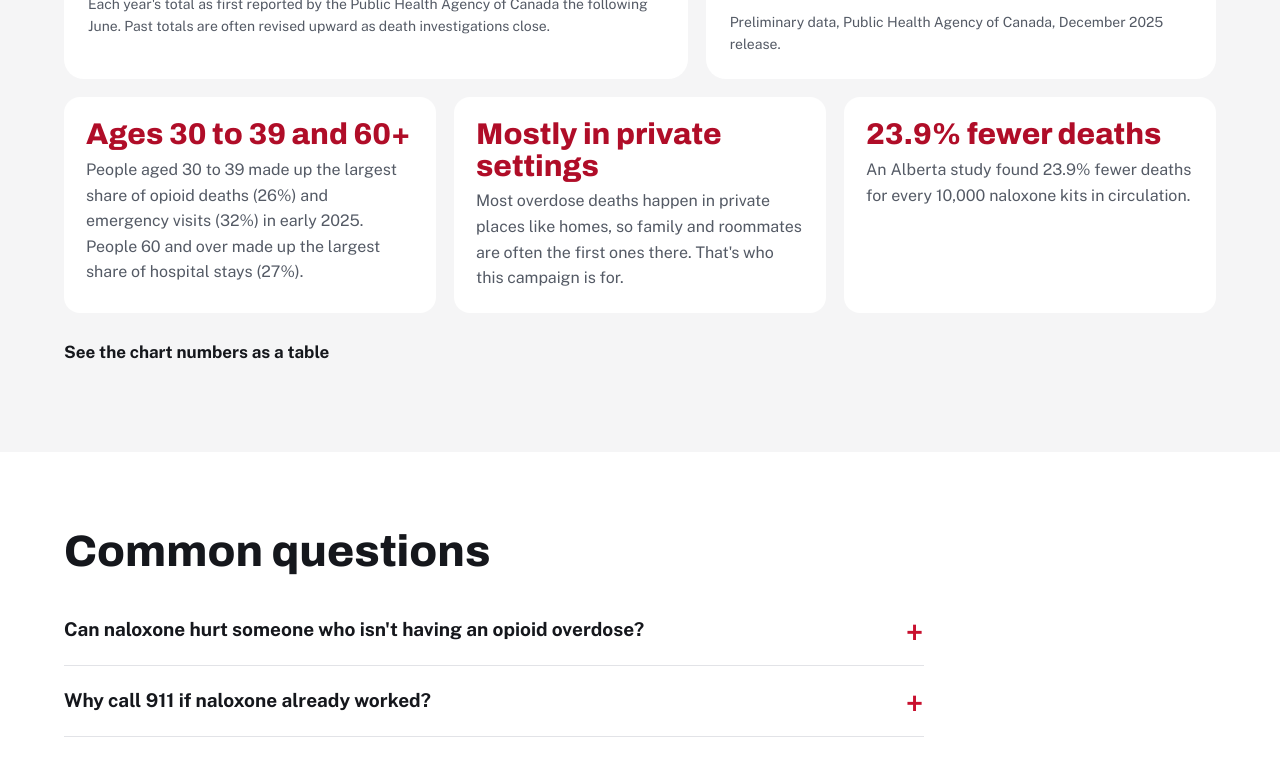
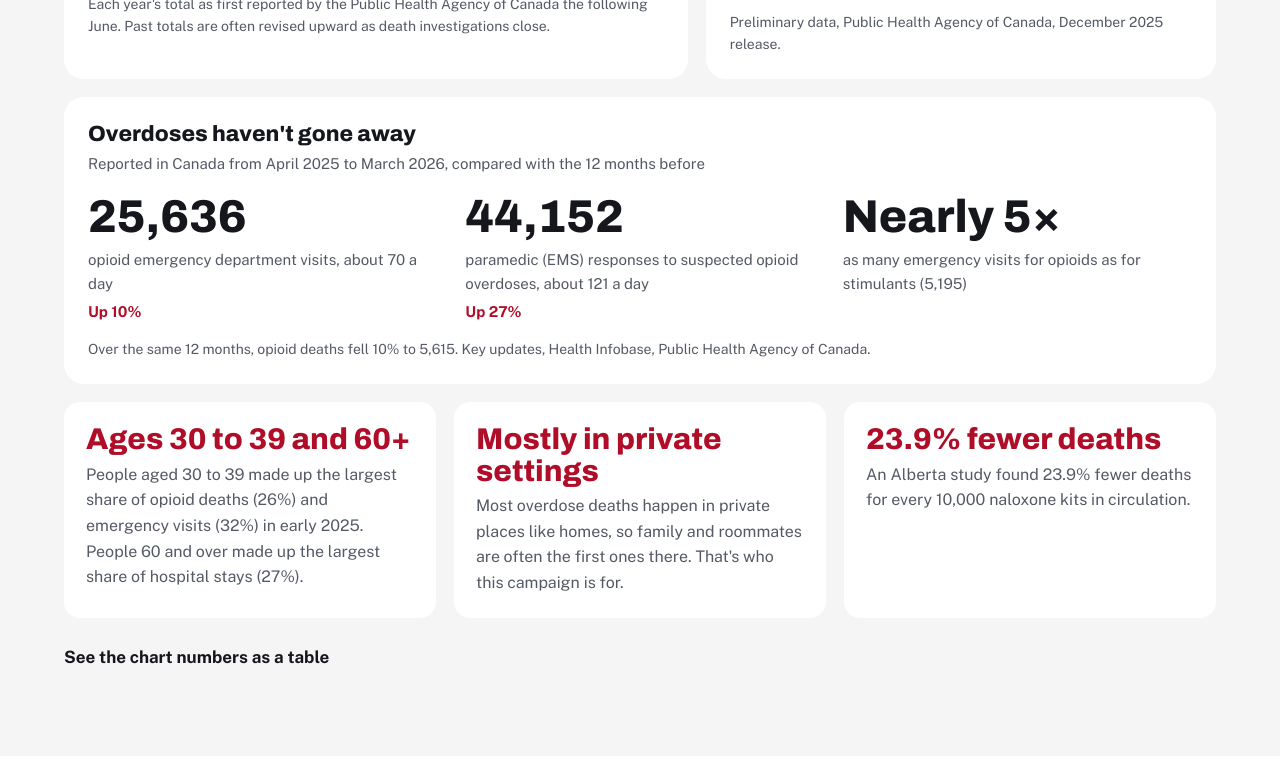
Before and after one commit to Vermicuster/ready-at-home, a plain HTML site: page index.html in a window 1280 px wide. Shown: the part 4931-5692 px from the top of the page. Drawn offline with nearby package versions, Linux system fonts and the light colour scheme.

Commit message:
Add files via upload

```diff
--- a/index.html
+++ b/index.html
@@ -122,6 +122,12 @@ input:focus,select:focus{border-color:var(--red);outline:none}
 details.tbl{margin-top:18px}details.tbl summary{cursor:pointer;font-weight:700;min-height:44px;display:flex;align-items:center}
 table{border-collapse:collapse;width:100%;font-size:15px;background:var(--bg);border-radius:12px;overflow:hidden}
 th,td{text-align:left;padding:10px 14px;border-bottom:1px solid var(--line)}td.r,th.r{text-align:right;font-variant-numeric:tabular-nums;white-space:nowrap}
+.yr12{margin-top:18px}
+.kpis{display:grid;grid-template-columns:repeat(3,minmax(0,1fr));gap:18px 28px;margin-top:18px}
+.kpis strong{display:block;font:800 clamp(34px,4vw,46px)/1 Archivo,sans-serif;font-stretch:85%}
+.kpis span{display:block;color:var(--mut);font-size:15px;margin-top:8px}
+.kpis em{display:block;font-style:normal;font-weight:700;color:var(--redtx);font-size:15px;margin-top:4px}
+@media(max-width:600px){.kpis{grid-template-columns:minmax(0,1fr)}}
 /* faq */
 .faq>div{max-width:860px}
 .faq details{border-bottom:1px solid var(--line)}
@@ -312,6 +318,16 @@ footer h3{color:#fff;font-size:20px;margin-bottom:10px}footer ol{margin:0;paddin
         <p class="note">Preliminary data, Public Health Agency of Canada, December 2025 release.</p>
       </div>
     </div>
+    <div class="panel yr12">
+      <h3>Overdoses haven't gone away</h3>
+      <p class="sub">Reported in Canada from April 2025 to March 2026, compared with the 12 months before</p>
+      <div class="kpis">
+        <div><strong>25,636</strong><span>opioid emergency department visits, about 70 a day</span><em>Up 10%</em></div>
+        <div><strong>44,152</strong><span>paramedic (EMS) responses to suspected opioid overdoses, about 121 a day</span><em>Up 27%</em></div>
+        <div><strong>Nearly 5&times;</strong><span>as many emergency visits for opioids as for stimulants (5,195)</span></div>
+      </div>
+      <p class="note">Over the same 12 months, opioid deaths fell 10% to 5,615. Key updates, Health Infobase, Public Health Agency of Canada.</p>
+    </div>
     <div class="grid3 ins">
       <div class="sign"><strong>Ages 30 to 39 and 60+</strong><p>People aged 30 to 39 made up the largest share of opioid deaths (26%) and emergency visits (32%) in early 2025. People 60 and over made up the largest share of hospital stays (27%).</p></div>
       <div class="sign"><strong>Mostly in private settings</strong><p>Most overdose deaths happen in private places like homes, so family and roommates are often the first ones there. That's who this campaign is for.</p></div>
@@ -364,7 +380,7 @@ footer h3{color:#fff;font-size:20px;margin-bottom:10px}footer ol{margin:0;paddin
         <li><a href="https://www.canada.ca/en/public-health/news/2024/06/joint-statement-from-the-co-chairs-of-the-special-advisory-committee-on-toxic-drug-poisonings--latest-national-data-on-substance-related-harms.html" target="_blank" rel="noopener">Public Health Agency of Canada, national data statement, June 2024</a> (2023 deaths)</li>
         <li><a href="https://www.canada.ca/en/public-health/news/2025/06/statement-from-the-council-of-chief-medical-officers-of-health-and-the-chief-coroners-and-chief-medical-examiners---latest-national-data-on-substan.html" target="_blank" rel="noopener">Public Health Agency of Canada, national data statement, June 2025</a> (2024 deaths)</li>
         <li><a href="https://www.canada.ca/en/public-health/news/2026/06/statement-from-the-council-of-chief-medical-officers-of-health-latest-national-data-on-substance-related-harms.html" target="_blank" rel="noopener">Public Health Agency of Canada, national data statement, June 2026</a> (2025 deaths)</li>
-        <li><a href="https://health-infobase.canada.ca/substance-related-harms/opioids-stimulants/" target="_blank" rel="noopener">Opioid- and Stimulant-related Harms in Canada, Health Infobase, December 2025</a> (accidental shares, age groups)</li>
+        <li><a href="https://health-infobase.canada.ca/substance-related-harms/opioids-stimulants/" target="_blank" rel="noopener">Opioid- and Stimulant-related Harms in Canada, Health Infobase</a> (key updates for April 2025 to March 2026; accidental shares and age groups from the December 2025 release)</li>
         <li><a href="https://www.canada.ca/en/public-health/news/2025/12/statement-from-the-council-of-chief-medical-officers-of-health---latest-national-data-on-substance-related-harms.html" target="_blank" rel="noopener">Public Health Agency of Canada, national data statement, December 2025</a> (private settings, Alberta naloxone study)</li>
         <li><a href="https://www.ontario.ca/page/get-naloxone-kits-free" target="_blank" rel="noopener">Ontario: get naloxone kits for free</a> and <a href="https://www.ontario.ca/page/ontario-take-home-naloxone-programs" target="_blank" rel="noopener">Ontario take-home naloxone programs</a></li>
         <li><a href="https://www.canada.ca/en/health-canada/services/opioids/about-good-samaritan-drug-overdose-act.html" target="_blank" rel="noopener">Health Canada: about the Good Samaritan Drug Overdose Act</a></li>
@@ -428,7 +444,11 @@ document.getElementById('c2').innerHTML=M.map(m=>`<div><div class="mt"><b>${m.l}
 document.getElementById('tb').innerHTML=[
  ...D.map(o=>[`Opioid deaths, Canada`,o.y,fmt(o.v)]),
  ...D.map(o=>[`Average deaths per day`,o.y,o.d]),
- ...M.map(m=>[`${m.l}: share accidental`,'Jan to Jun 2025',m.p+'%'])
+ ...M.map(m=>[`${m.l}: share accidental`,'Jan to Jun 2025',m.p+'%']),
+ ['Opioid emergency department visits','Apr 2025 to Mar 2026','25,636'],
+ ['Paramedic responses, suspected opioid overdoses','Apr 2025 to Mar 2026','44,152'],
+ ['Stimulant emergency department visits','Apr 2025 to Mar 2026','5,195'],
+ ['Opioid deaths','Apr 2025 to Mar 2026','5,615']
 ].map(r=>`<tr><td>${r[0]}</td><td>${r[1]}</td><td class="r">${r[2]}</td></tr>`).join('');
 
 /* pharmacy finder */
```
